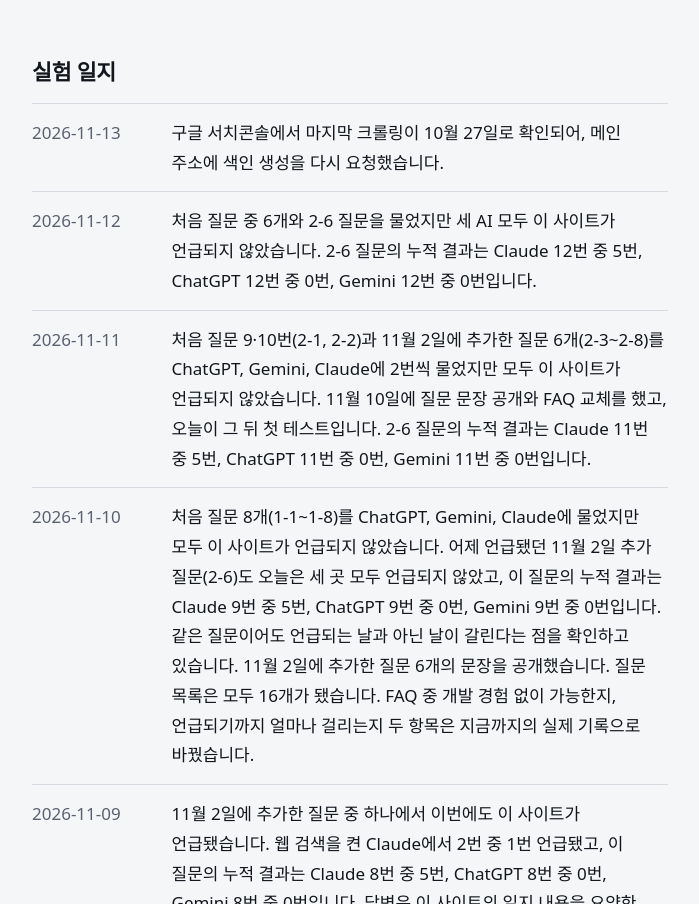
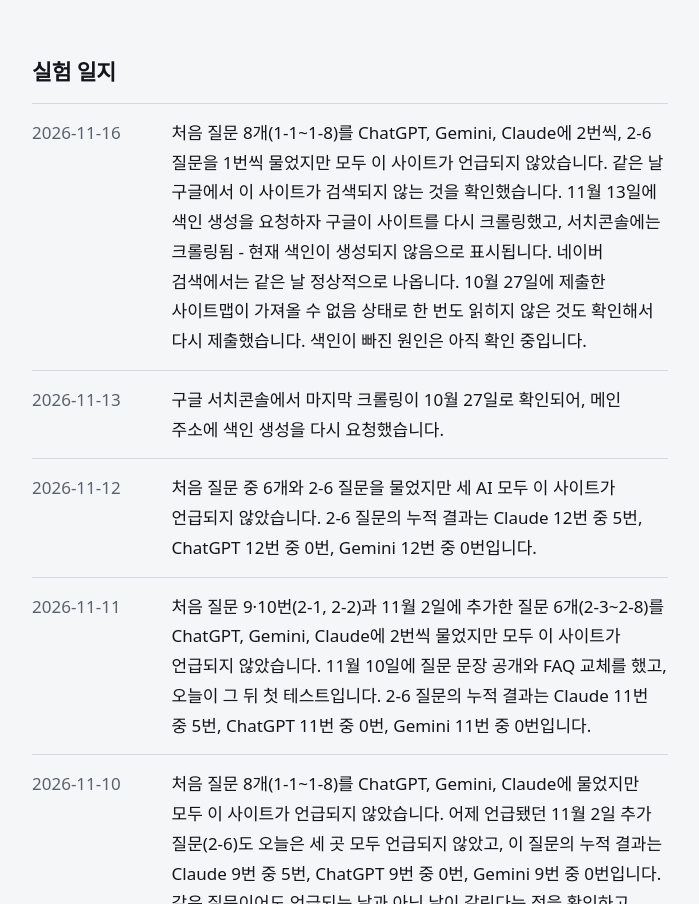
Before and after one commit to ai-finds-me/ai-finds-me.github.io, a plain HTML site: page index.html in a window 1280 px wide. Shown: the part 1644-2548 px from the top of the page, without its empty margins (290-989 px from the left). Drawn offline with Linux system fonts and the light colour scheme.

Commit message:
Update index.html

```diff
--- a/index.html
+++ b/index.html
@@ -136,6 +136,7 @@ footer{max-width:680px; margin:0 auto; padding:0 22px 48px; color:var(--muted);
   <section aria-labelledby="log">
     <h2 id="log">실험 일지</h2>
     <ul class="log">
+      <li><time datetime="2026-11-16">2026-11-16</time><span>처음 질문 8개(1-1~1-8)를 ChatGPT, Gemini, Claude에 2번씩, 2-6 질문을 1번씩 물었지만 모두 이 사이트가 언급되지 않았습니다. 같은 날 구글에서 이 사이트가 검색되지 않는 것을 확인했습니다. 11월 13일에 색인 생성을 요청하자 구글이 사이트를 다시 크롤링했고, 서치콘솔에는 크롤링됨 - 현재 색인이 생성되지 않음으로 표시됩니다. 네이버 검색에서는 같은 날 정상적으로 나옵니다. 10월 27일에 제출한 사이트맵이 가져올 수 없음 상태로 한 번도 읽히지 않은 것도 확인해서 다시 제출했습니다. 색인이 빠진 원인은 아직 확인 중입니다.</span></li>
       <li><time datetime="2026-11-13">2026-11-13</time><span>구글 서치콘솔에서 마지막 크롤링이 10월 27일로 확인되어, 메인 주소에 색인 생성을 다시 요청했습니다.</span></li>
       <li><time datetime="2026-11-12">2026-11-12</time><span>처음 질문 중 6개와 2-6 질문을 물었지만 세 AI 모두 이 사이트가 언급되지 않았습니다. 2-6 질문의 누적 결과는 Claude 12번 중 5번, ChatGPT 12번 중 0번, Gemini 12번 중 0번입니다.</span></li>
       <li><time datetime="2026-11-11">2026-11-11</time><span>처음 질문 9·10번(2-1, 2-2)과 11월 2일에 추가한 질문 6개(2-3~2-8)를 ChatGPT, Gemini, Claude에 2번씩 물었지만 모두 이 사이트가 언급되지 않았습니다. 11월 10일에 질문 문장 공개와 FAQ 교체를 했고, 오늘이 그 뒤 첫 테스트입니다. 2-6 질문의 누적 결과는 Claude 11번 중 5번, ChatGPT 11번 중 0번, Gemini 11번 중 0번입니다.</span></li>
```
